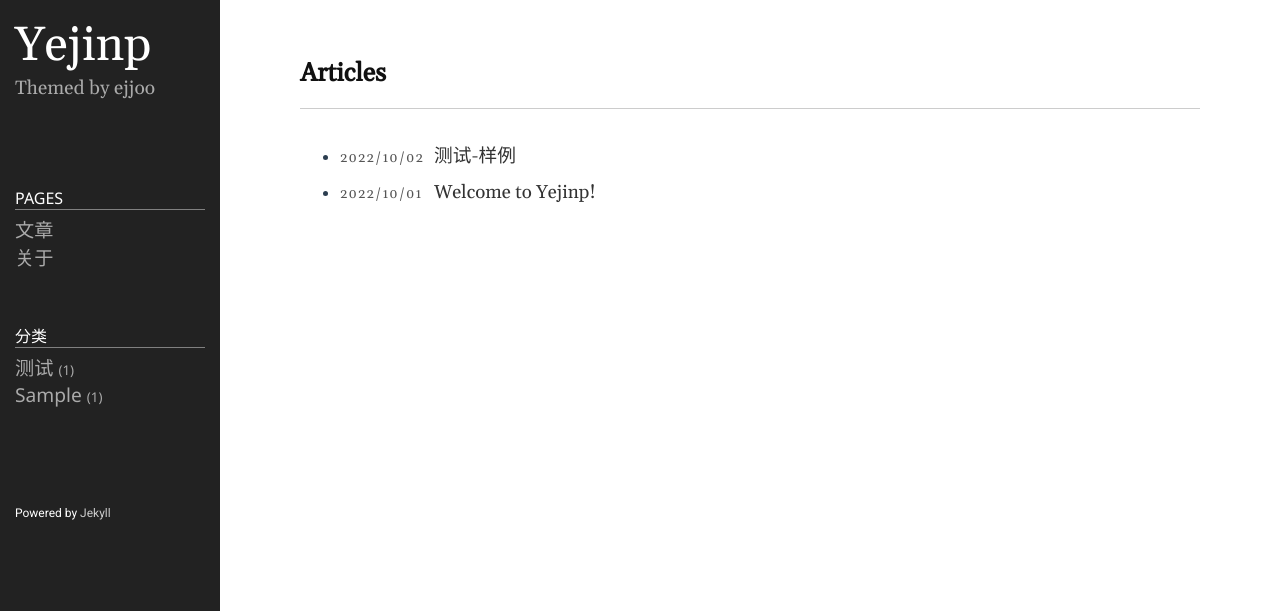
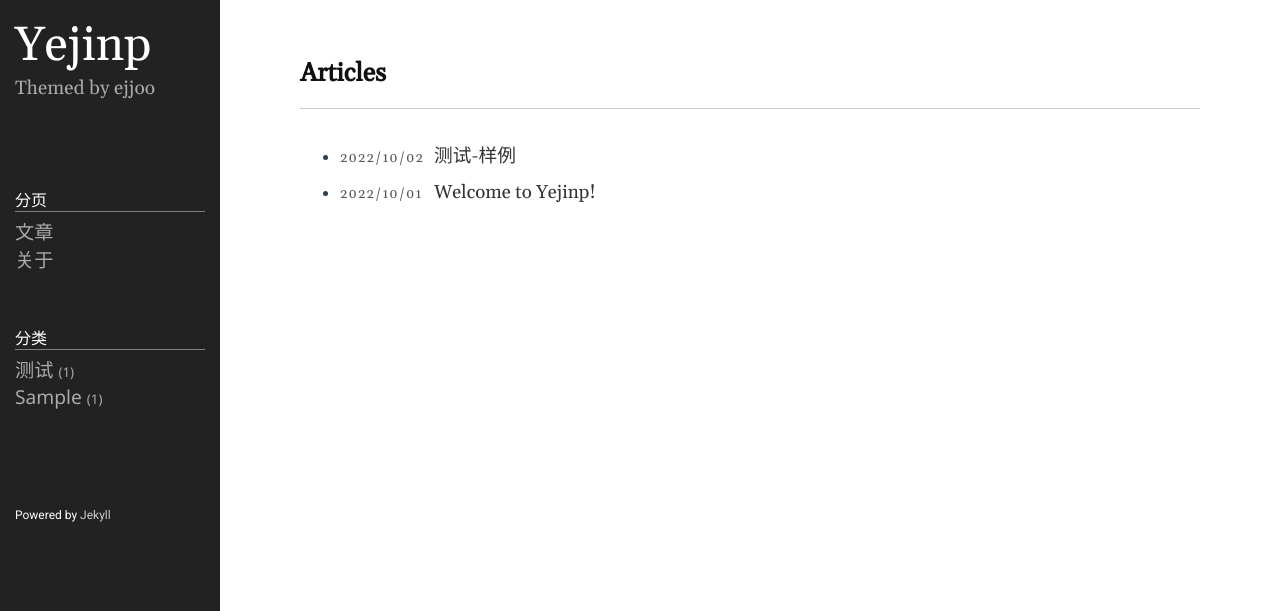
Before and after one commit to yejinp/yejinp.github.io, a Jekyll site: the page built from index.md, in a window 1280 px wide. Shown: the top 611 px of the page. Built offline with Jekyll 4.4.1, drawn with Linux system fonts in a browser that asks for light colours.

Commit message:
改成中文

```diff
--- a/_includes/sidebar.html
+++ b/_includes/sidebar.html
@@ -13,7 +13,7 @@
 
 <div class="sidebar-item sidebar-nav">
 	<ul class="nav">
-      <li class="nav-title">Pages</li>
+      <li class="nav-title">分页</li>
 	  <li>
 	  	<a class="nav-item" href="/">文章</a>
 	  </li>
```
